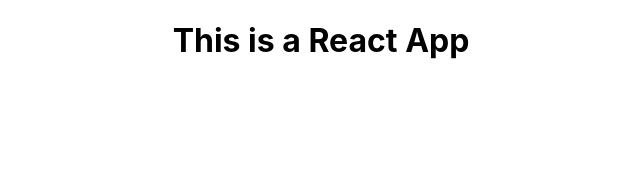
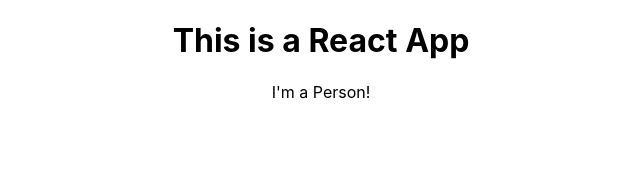
Before and after one commit to Abel-Zambrano/practice-react, a React (Create React App) app: page / in a window 1280 px wide. Shown: the top 172 px of the page, without its empty margins (319-959 px from the left). Built offline with nearby package versions, Linux system fonts and the light colour scheme.

Commit message:
added Person component

```diff
--- a/src/App.js
+++ b/src/App.js
@@ -1,10 +1,12 @@
 import React from 'react';
 import './App.css';
+import Person from './Person/Person';
 
 function App() {
   return (
     <div className="App">
       <h1>This is a React App</h1>
+      <Person />
     </div>
   );
 }
--- /dev/null
+++ b/src/Person/Person.js
@@ -0,0 +1,7 @@
+import React from 'react';
+
+const Person = () => {
+    return <p>I'm a Person!</p>
+}
+
+export default Person;
```
